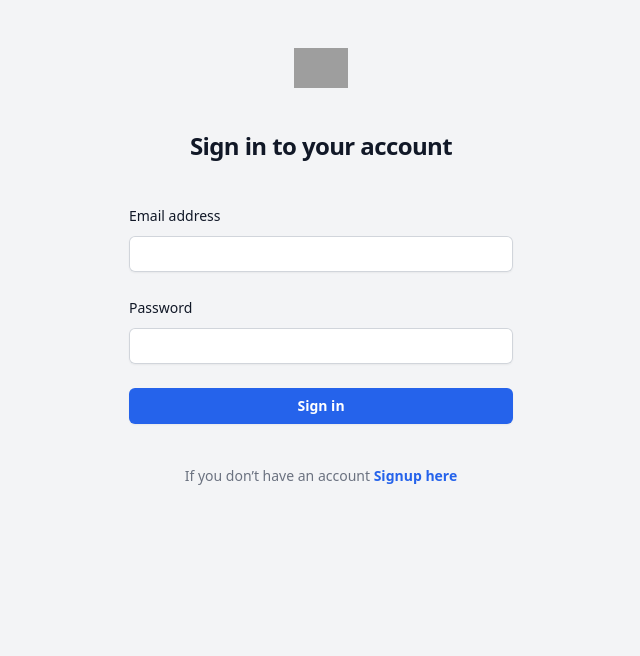
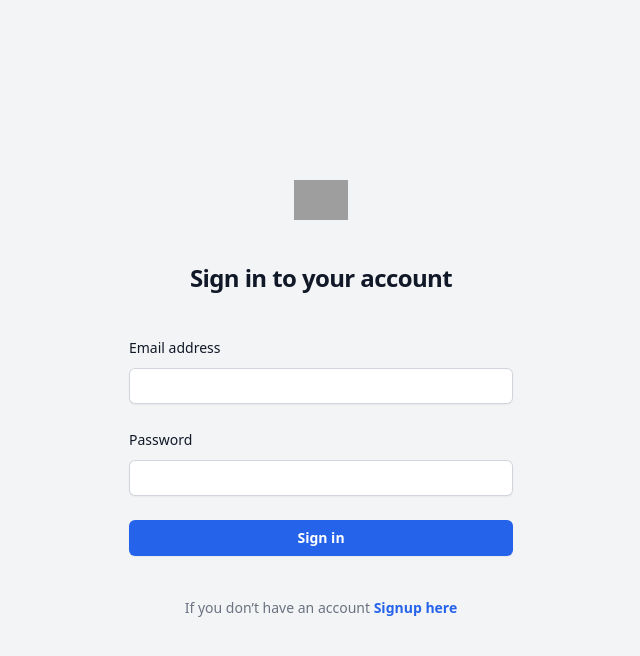
Before and after one commit to diegox196/AI-Prompts-Frontend, a React (Create React App) app: page / in a window 1280 px wide. Shown: the top 656 px of the page, without its empty margins (319-959 px from the left). Built offline with nearby package versions, Linux system fonts and the light colour scheme; grey boxes are pictures that could not be loaded.

Commit message:
Centered login design

```diff
--- a/src/App.js
+++ b/src/App.js
@@ -1,6 +1,5 @@
 import Login from './pages/Login';
 import Signup from './pages/Signup';
-import Home from './pages/Home';
 import Error from './pages/Error';
 
 import { useState } from 'react';
--- a/src/components/PromptTable.js
+++ b/src/components/PromptTable.js
@@ -21,9 +21,9 @@ function PromptTable() {
     }
   };
 
-  const handleNewPrompt = () => {
+  /*const handleNewPrompt = () => {
     console.log(`New Prompt`);
-  };
+  };*/
 
   const handleView = (promptId) => {
     console.log(`View prompt with ID: ${promptId}`);
--- a/src/pages/Dashboard.js
+++ b/src/pages/Dashboard.js
@@ -3,7 +3,7 @@ import React, { useState } from 'react';
 import Navbar from '../components/Navbar';
 import Sidebar from '../components/Sidebar';
 import ViewUsers from './ViewUsers';
-import ViewPrompts from './ViewPrompts';
+//import ViewPrompts from './ViewPrompts';
 
 //<Prompt action={"Add"}/>
 
--- a/src/pages/Login.js
+++ b/src/pages/Login.js
@@ -29,7 +29,7 @@ const Login = ({handleLogin}) => {
   };
 
   return (
-    <div className="flex min-h-full flex-1 flex-col justify-center px-6 py-12 lg:px-8">
+    <div className="flex min-h-[100vh] flex-1 flex-col justify-center px-6 py-12 lg:px-8">
       <div className="sm:mx-auto sm:w-full sm:max-w-sm">
         <img
           className="mx-auto h-10 w-auto"
```
